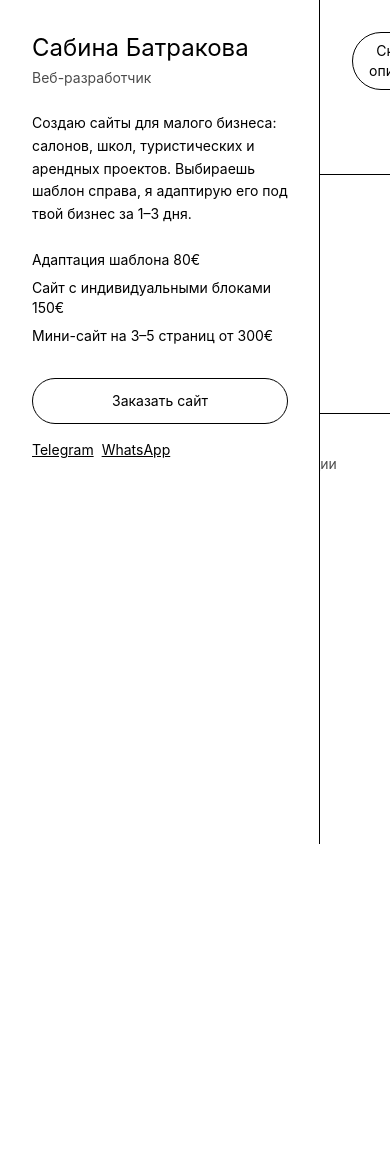
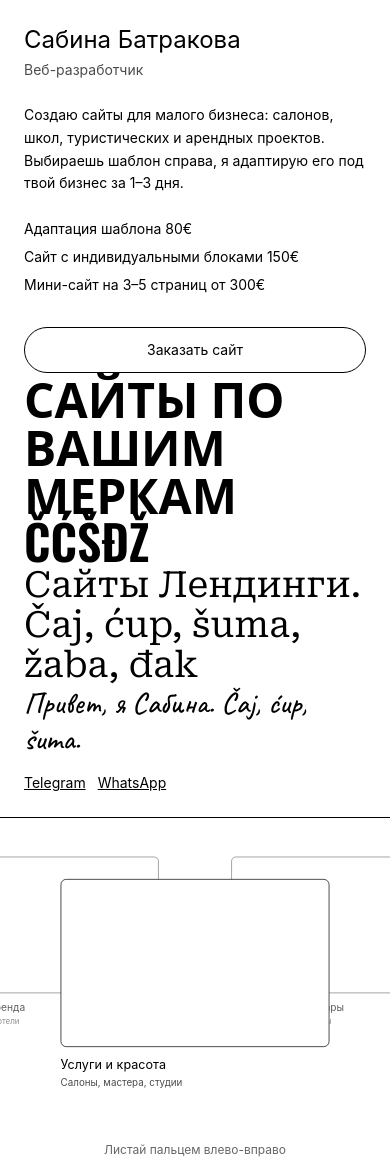
Before and after one commit to SabinaBatrakova/catalog-site, a React (Vite) app: page / in a window 390 px wide. Before the commit the page ends 844 px from the top, so only its background shows below. Built offline with nearby package versions, Linux system fonts and the light colour scheme.

Commit message:
feat: add editorial design tokens and fonts

```diff
--- a/index.html
+++ b/index.html
@@ -6,11 +6,18 @@
   <link rel="icon" type="image/svg+xml" href="/favicon.svg" />
   <meta name="viewport" content="width=device-width, initial-scale=1.0" />
 
-  <title>Сабина Батракова — сайты для малого бизнеса</title>
+  <title>Сайты для малого бизнеса</title>
   <meta name="description"
     content="Готовые шаблоны сайтов для салонов, школ и аренды. Адаптирую под ваш бизнес за 1–3 дня." />
   <meta property="og:title" content="Сабина Батракова — сайты для малого бизнеса" />
   <meta property="og:description" content="Выберите шаблон и закажите сайт за 1–3 дня." />
+
+  <link rel="preconnect" href="https://fonts.googleapis.com" />
+  <link rel="preconnect" href="https://fonts.gstatic.com" crossorigin />
+  <link href="https://fonts.googleapis.com/css2?family=Caveat:wght@500&family=Oswald:wght@500;600&display=swap"
+    rel="stylesheet" />
+  <link href="https://fonts.googleapis.com/css2?family=Roboto+Serif:wdth,wght@50..150,400&display=swap"
+    rel="stylesheet" />
 </head>
 
 <body>
--- a/src/index.css
+++ b/src/index.css
@@ -1 +1,19 @@
 @import "tailwindcss";
+
+@theme {
+  --color-paper: #ffffff;
+  --color-ink: #282929;
+  --color-line: #d4d4d4;
+  --color-muted: #555555;
+  --color-accent: #8e1b4a;
+  --color-steel: #6c92a0;
+
+  --font-display: "Oswald", ui-sans-serif, system-ui, sans-serif;
+  --font-serif: "Roboto Serif", ui-serif, Georgia, serif;
+  --font-hand: "Caveat", cursive;
+}
+
+@utility font-narrow {
+  font-variation-settings: "wdth" 62.5;
+  font-stretch: 62.5%;
+}
--- a/src/pages/Catalog.tsx
+++ b/src/pages/Catalog.tsx
@@ -1,6 +1,6 @@
 import { Link } from "react-router-dom";
 import { useEffect, useRef, useState } from "react";
-import type { MouseEvent } from "react";
+import type { PointerEvent, TouchEvent } from "react";
 import { contacts } from "@/lib/contacts";
 
 const niches = [
@@ -28,11 +28,14 @@ const RADIUS_X = 240;
 const RADIUS_Y = 40;
 const DEAD_ZONE = 0.3;
 const MAX_SPEED = 0.03;
+const PIXELS_PER_CARD = 120;
 
 export function Catalog() {
   const [isOpen, setIsOpen] = useState(true);
   const [rotation, setRotation] = useState(0);
   const velocityRef = useRef(0);
+  const draggingRef = useRef(false);
+  const touchXRef = useRef(0);
 
   const count = niches.length;
   const frontIndex = ((Math.round(rotation) % count) + count) % count;
@@ -42,6 +45,7 @@ export function Catalog() {
 
     const tick = () => {
       setRotation((r) => {
+        if (draggingRef.current) return r;
         if (velocityRef.current !== 0) return r + velocityRef.current;
         const target = Math.round(r);
         const diff = target - r;
@@ -54,7 +58,9 @@ export function Catalog() {
     return () => cancelAnimationFrame(frame);
   }, []);
 
-  const handleMouseMove = (e: MouseEvent<HTMLDivElement>) => {
+  const handlePointerMove = (e: PointerEvent<HTMLDivElement>) => {
+    if (e.pointerType !== "mouse") return;
+
     const rect = e.currentTarget.getBoundingClientRect();
     const pos = ((e.clientX - rect.left) / rect.width) * 2 - 1;
     const distance = Math.abs(pos);
@@ -68,18 +74,35 @@ export function Catalog() {
     velocityRef.current = Math.sign(pos) * strength * MAX_SPEED;
   };
 
-  const handleMouseLeave = () => {
+  const handlePointerLeave = () => {
     velocityRef.current = 0;
   };
 
+  const handleTouchStart = (e: TouchEvent<HTMLDivElement>) => {
+    draggingRef.current = true;
+    velocityRef.current = 0;
+    touchXRef.current = e.touches[0].clientX;
+  };
+
+  const handleTouchMove = (e: TouchEvent<HTMLDivElement>) => {
+    const x = e.touches[0].clientX;
+    const delta = x - touchXRef.current;
+    touchXRef.current = x;
+    setRotation((r) => r - delta / PIXELS_PER_CARD);
+  };
+
+  const handleTouchEnd = () => {
+    draggingRef.current = false;
+  };
+
   return (
-    <div className="flex h-screen">
+    <div className="flex min-h-screen flex-col md:h-screen md:flex-row">
       <aside
-        className={`shrink-0 overflow-hidden transition-all duration-300 ${
-          isOpen ? "w-80 border-r" : "w-0"
+        className={`w-full shrink-0 overflow-hidden border-b transition-all duration-300 md:border-b-0 ${
+          isOpen ? "md:w-80 md:border-r" : "md:w-0"
         }`}
       >
-        <div className="flex h-full w-80 flex-col overflow-y-auto p-8">
+        <div className="flex w-full flex-col p-6 md:h-full md:w-80 md:overflow-y-auto md:p-8">
           <h1 className="text-2xl">Сабина Батракова</h1>
           <p className="mt-1 text-sm opacity-70">Веб-разработчик</p>
 
@@ -104,7 +127,23 @@ export function Catalog() {
             Заказать сайт
           </a>
 
-          <div className="mt-4 flex flex-wrap gap-2">
+          <p className="font-display text-5xl font-semibold uppercase">
+            Сайты по вашим меркам ČĆŠĐŽ
+          </p>
+          <p
+            className="font-serif text-4xl"
+            style={{
+              fontStretch: "62.5%",
+              fontVariationSettings: '"wdth" 62.5',
+            }}
+          >
+            Сайты Лендинги. Čaj, ćup, šuma, žaba, đak
+          </p>
+          <p className="font-hand text-3xl">
+            Привет, я Сабина. Čaj, ćup, šuma.
+          </p>
+
+          <div className="mt-4 flex flex-wrap gap-3">
             {contacts.map((c) => (
               <a
                 key={c.label}
@@ -120,19 +159,24 @@ export function Catalog() {
         </div>
       </aside>
 
-      <main className="flex-1 overflow-x-hidden overflow-y-auto p-8">
+      <main className="overflow-x-hidden p-4 md:flex-1 md:overflow-y-auto md:p-8">
         <button
           onClick={() => setIsOpen(!isOpen)}
-          className="mb-6 rounded-full border px-4 py-2 text-sm"
+          className="mb-6 hidden rounded-full border px-4 py-2 text-sm md:block"
         >
           {isOpen ? "Скрыть описание" : "Показать описание"}
         </button>
 
         <div
-          className="relative h-[420px]"
-          onMouseMove={handleMouseMove}
-          onMouseLeave={handleMouseLeave}
+          className="relative h-[300px] touch-pan-y md:h-[420px]"
+          onPointerMove={handlePointerMove}
+          onPointerLeave={handlePointerLeave}
+          onTouchStart={handleTouchStart}
+          onTouchMove={handleTouchMove}
+          onTouchEnd={handleTouchEnd}
+          onTouchCancel={handleTouchEnd}
         >
+          <div className="absolute inset-0 origin-center scale-[0.7] md:scale-100">
             {niches.map((n, i) => {
               const angle = ((i - rotation) * 2 * Math.PI) / count;
               const depth = Math.cos(angle);
@@ -159,6 +203,7 @@ export function Catalog() {
                     <iframe
                       src={`/templates/${n.templateId}`}
                       title={n.label}
+                      scrolling="no"
                       className="pointer-events-none absolute left-0 top-0 h-[800px] w-[1280px] origin-top-left scale-[0.3]"
                     />
                   </div>
@@ -168,6 +213,14 @@ export function Catalog() {
               );
             })}
           </div>
+        </div>
+
+        <p className="mt-2 text-center text-xs opacity-60">
+          <span className="md:hidden">Листай пальцем влево-вправо</span>
+          <span className="hidden md:inline">
+            Подведи курсор к краю, чтобы покрутить
+          </span>
+        </p>
       </main>
     </div>
   );
```
Lines whose indentation alone changed are shown as unchanged.
